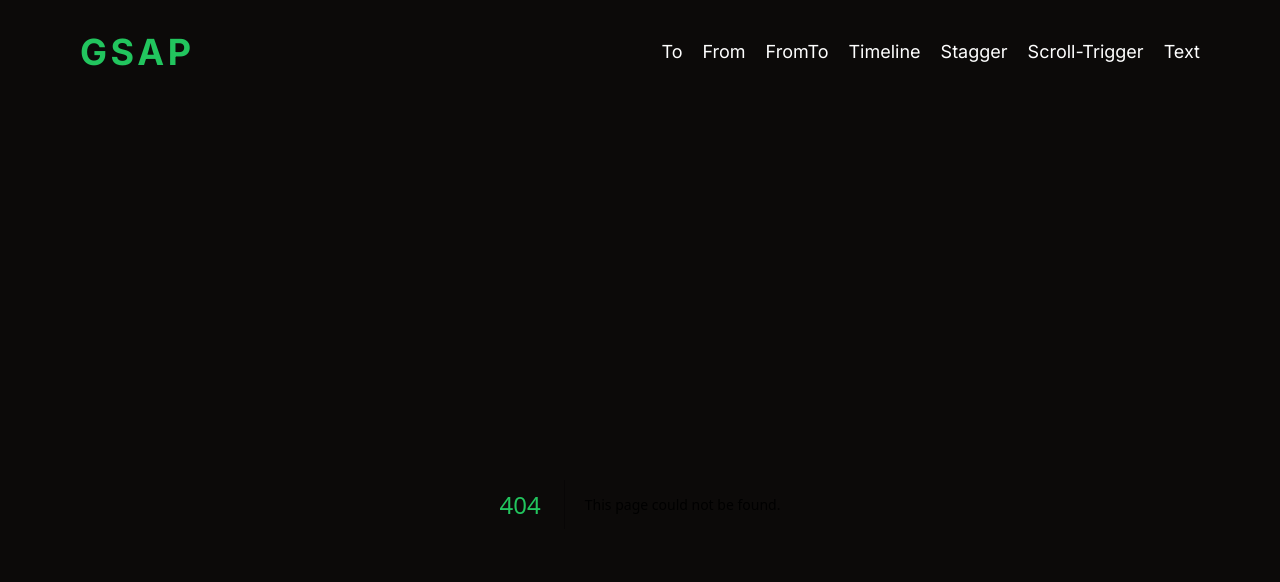
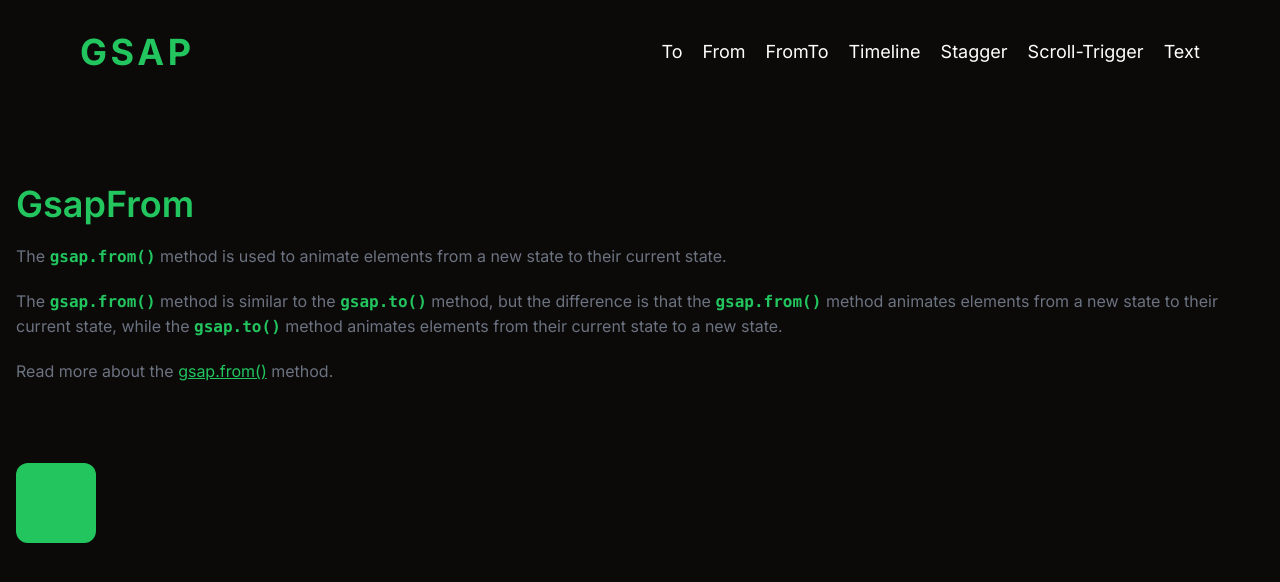
Before and after one commit to ProDanish203/gsap_basics, a Next.js app: page /gsapFrom in a window 1280 px wide. Before the commit this address had no page. Shown: the top 582 px of the page. Built offline with nearby package versions, Linux system fonts and the light colour scheme.

Commit message:
gsap from

```diff
--- /dev/null
+++ b/app/gsapFrom/page.tsx
@@ -0,0 +1,53 @@
+"use client"
+import gsap from "gsap";
+import { useGSAP } from "@gsap/react";
+
+const GsapFrom = () => {
+
+  useGSAP(() => {
+    gsap.from('#green-box', {
+      y: 100,
+      opacity: 0,
+      // x: 50,
+      duration: 1,
+      // repeat: -1,
+    })
+  }, [])
+
+  return (
+    <section className="mt-20">
+      <h1>GsapFrom</h1>
+
+      <p className="mt-5 text-gray-500">
+        The <code>gsap.from()</code> method is used to animate elements from a
+        new state to their current state.
+      </p>
+
+      <p className="mt-5 text-gray-500">
+        The <code>gsap.from()</code> method is similar to the{" "}
+        <code>gsap.to()</code> method, but the difference is that the{" "}
+        <code>gsap.from()</code> method animates elements from a new state to
+        their current state, while the <code>gsap.to()</code> method animates
+        elements from their current state to a new state.
+      </p>
+
+      <p className="mt-5 text-gray-500">
+        Read more about the{" "}
+        <a
+          href="https://greensock.com/docs/v3/GSAP/gsap.from()"
+          target="_blank"
+          rel="noreferrer noopener nofollow"
+        >
+          gsap.from()
+        </a>{" "}
+        method.
+      </p>
+
+      <div className="mt-20">
+        <div id="green-box" className="w-20 h-20 bg-green-500 rounded-xl" />
+      </div>
+    </section>
+  );
+};
+
+export default GsapFrom;
```
